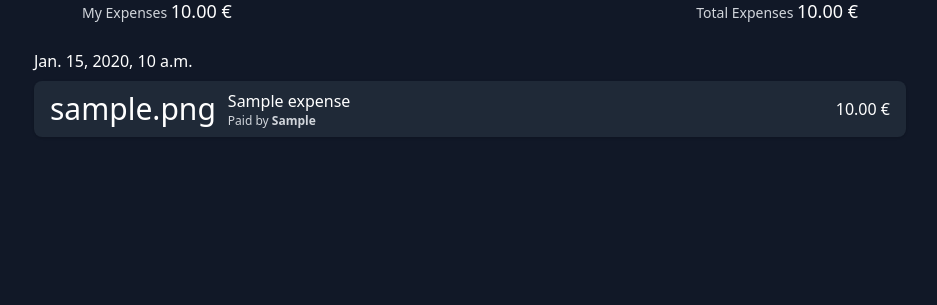
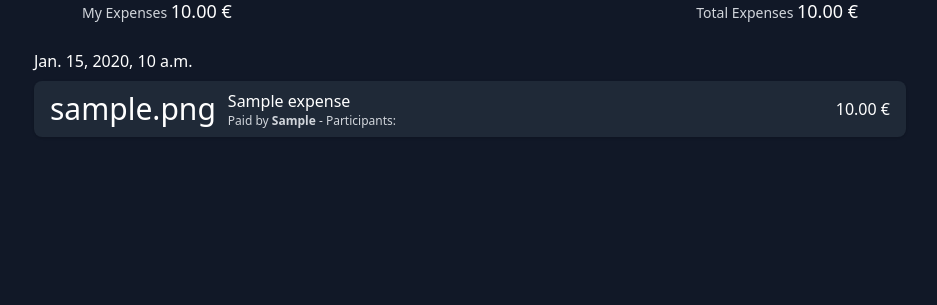
Before and after one commit to david-borja/cs50w-splitwise, a Django app: page /groups/00000000-0000-0000-0000-000000000001 in a window 1280 px wide. Shown: the part 241-546 px from the top of the page, without its empty margins (170-1107 px from the left). Run offline with Django 4.2, Linux system fonts and the light colour scheme; a user stored in the database is signed in; tables that the repository leaves empty hold one stand-in row (values such as "Sample post"); some libraries are stand-ins or nearby versions.

Commit message:
feat(): participants on expense item

```diff
--- a/splitwise_clone/templates/splitwise_clone/components/expenses-feed-item.html
+++ b/splitwise_clone/templates/splitwise_clone/components/expenses-feed-item.html
@@ -8,9 +8,9 @@
       <div class="grid text-3xl place-content-center">{{ icon }}</div>
       <div>
         <h5>{{ name }}</h5>
-        <p class="text-xs text-gray-300">{{ description }}<strong>{{ payer }}</strong></p>
+        <p class="text-xs text-gray-300">{{ description }}<strong>{{ payer }}</strong><span> - Participants: </span><strong>{{ participants_string }}</strong></p>
       </div>
     </div>
-    <span class="grid place-content-center">{{ amount|decimals }} €</span>
+    <span class="grid place-content-center whitespace-nowrap">{{ amount|decimals }} €</span>
   </article>
 </li>
--- a/splitwise_clone/templates/splitwise_clone/group.html
+++ b/splitwise_clone/templates/splitwise_clone/group.html
@@ -41,7 +41,7 @@
       <section id="expenses-feed" class="pb-6 mt-6">
         <ol class="flex flex-col gap-4">
           {% for expense in expenses %}
-            {% expenses_feed_item expense.timestamp expense.icon expense.name "Paid by " expense.payer.alias expense.amount %}
+            {% expenses_feed_item expense.timestamp expense.icon expense.name "Paid by " expense.payer.alias expense.amount expense.participants_string %}
           {% endfor %}
         </ol>
       </section>
--- a/splitwise_clone/templatetags/custom_tags.py
+++ b/splitwise_clone/templatetags/custom_tags.py
@@ -53,7 +53,7 @@
     }
 
 @register.inclusion_tag("splitwise_clone/components/expenses-feed-item.html")
-def expenses_feed_item(date, icon, name, description, payer, amount):
+def expenses_feed_item(date, icon, name, description, payer, amount, participants_string):
     return {
         "date": date,
         "icon": icon,
@@ -61,6 +61,7 @@
         "description": description,
         "payer": payer,
         "amount": amount,
+        "participants_string": participants_string,
     }
 
 
--- a/splitwise_clone/views.py
+++ b/splitwise_clone/views.py
@@ -115,6 +115,14 @@
         group_aliases.append(participant.alias)
 
     expenses = group.group_expenses.order_by('-timestamp')
+
+    for expense in expenses:
+        expense_participants = []
+        for splitter in expense.splitters.all():
+            if splitter.id != expense.payer.id:
+                expense_participants.append(splitter.alias)
+        expense.participants_string = ', '.join(expense_participants)
+
     total_expenses_amount = compute_expenses(expenses)
 
     my_expenses = UserAlias.objects.get(user=request.user, group=group).acquisitions.all()
```
